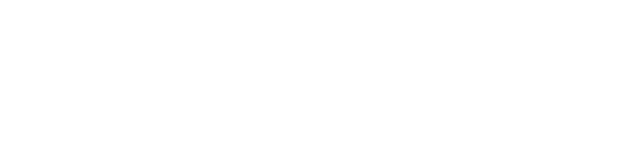
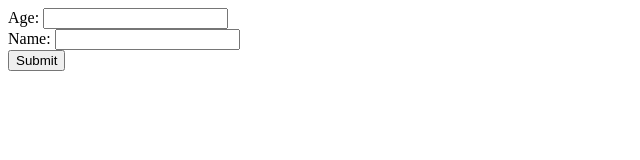
Before and after one commit to acciojob/promises-and-chains-saajanrana, a website: page main.html in a window 1280 px wide. Shown: the whole page, without its empty margins (0-640 px from the left). Drawn offline with Linux system fonts and the light colour scheme.

Commit message:
created a submission

```diff
--- a/main.html
+++ b/main.html
@@ -7,6 +7,15 @@
 
   <body>
     <!-- write the body here -->
+	  <form onsubmit="return validateForm()">
+        <label for="age">Age:</label>
+        <input type="number" id="age" name="age" required><br>
+
+        <label for="name">Name:</label>
+        <input type="text" id="name" name="name" required><br>
+
+        <button type="submit" id="btn">Submit</button>
+    </form>
 
     <script type="text/javascript" src="./script.js"></script>
   </body>
--- a/script.js
+++ b/script.js
@@ -1 +1,22 @@
 //your JS code here. If required.
+function validateForm() {
+    var age = document.getElementById('age').value;
+    var name = document.getElementById('name').value;
+
+    if (age === "" || name === "") {
+        alert("Inputs cannot be empty!");
+        return false;
+    }
+
+    return new Promise(function(resolve, reject) {
+        setTimeout(function() {
+            if (age > 18) {
+                alert("Welcome, " + name + ". You can vote.");
+                resolve();
+            } else {
+                alert("Oh sorry " + name + ". You aren't old enough.");
+                reject();
+            }
+        }, 4000); // 4 seconds timeout
+    });
+}
```
